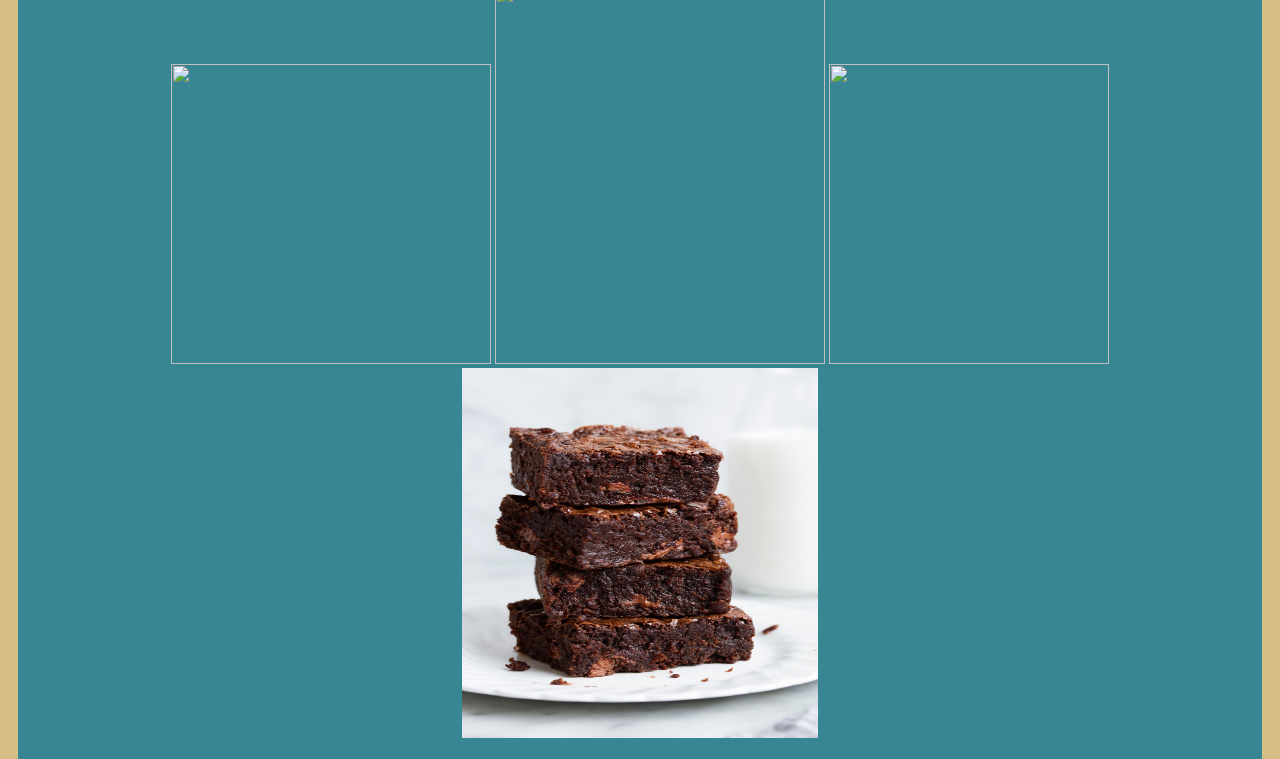
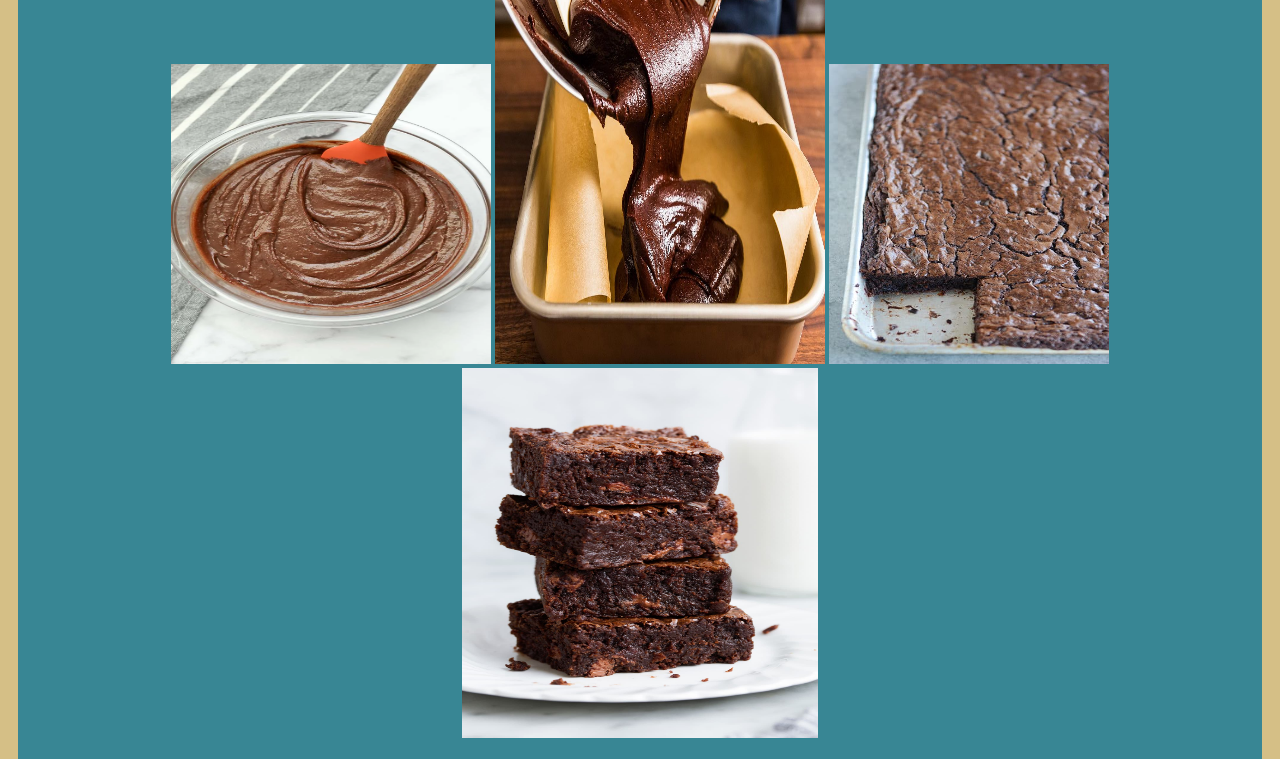
Before and after one commit to Annarussell1/Recipe, a plain HTML site: page index.html in a window 1280 px wide. Shown: the part 82-841 px from the top of the page. Drawn offline with Linux system fonts and the light colour scheme.

Commit message:
Add files via upload

```diff
--- a/index.html
+++ b/index.html
@@ -70,11 +70,11 @@
 	<div class="content">
 		<h1>BROWNIES?</h1>
 
-<img class="Brownies1" src="homemade-brownies-10.jpg.webp">
+<img class="Brownies1" src="homemade-brownies.jpg">
 
-<img class= "Brownies2" src="4929d23c-c3a0-4399-b4f3-21371aed7787--8499141222_7bfce9e77e_b.jpg">
+<img class= "Brownies2" src="brownie.jpg">
 
-<img class="Brownies3"src="sheet-pan-brownies3-500x679.jpg">
+<img class="Brownies3" src="sheet-pan-brownies.jpg">
 
 
 <img class= "Brownies4" src="brownies-22.jpg">
```
Also changed, not shown: homemade-brownies.jpg (added).
